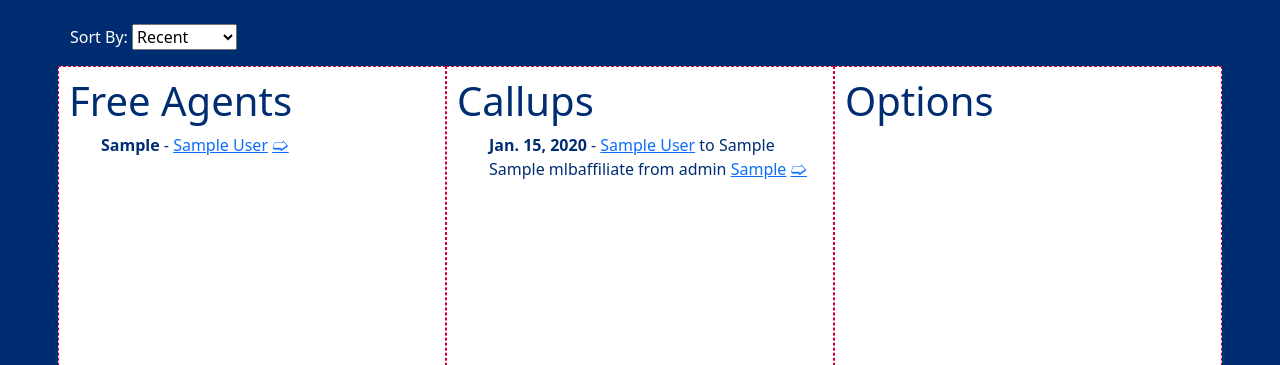
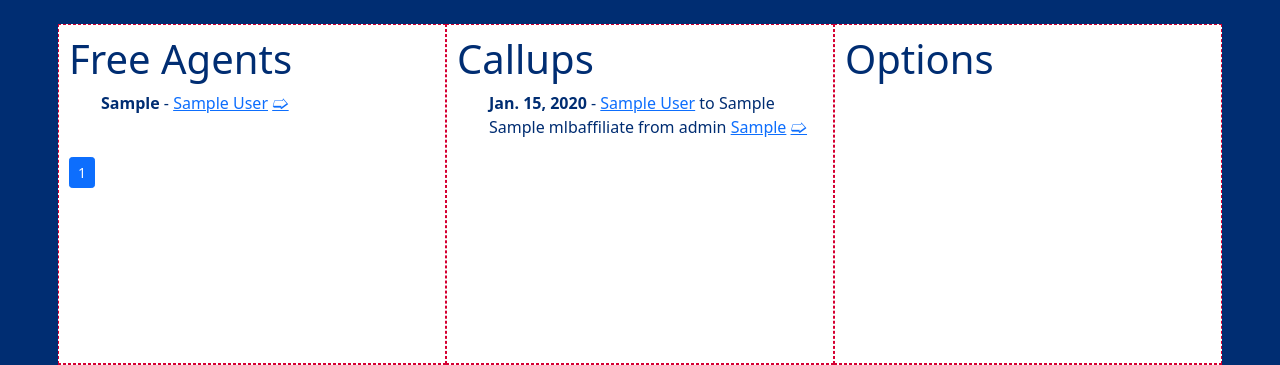
Before and after one commit to starastrology/waiverwire, a Django app: page /wire/ in a window 1280 px wide. Shown: the part 70-435 px from the top of the page. Run offline with Django 3.2, Linux system fonts and the light colour scheme; tables that the repository leaves empty hold one stand-in row (values such as "Sample post").

Commit message:
seventh commit

```diff
--- a/TODO.py
+++ b/TODO.py
@@ -8,7 +8,7 @@
 """
 - Email confirmation
 - Password change via email
-- Sorting comments + transactions
 - 404s
 - CMS
+- Warnings, meta tags
 """
--- a/da_wire/templates/da_wire/container.html
+++ b/da_wire/templates/da_wire/container.html
@@ -1,14 +1,14 @@
 {% load da_wire_extras %}
 <br>
 <div class="container">
-    <form>
+    <!--form>
         Sort By:
         <select>
             <option>Recent</option>
             <option>Approval</option>
             <option>Comments</option>
         </select>
-    </form>
+    </form-->
 {% if position %}
     <h1>{{position.position}}</h1>
     <div class="row">
@@ -43,32 +43,26 @@
     {% if fas %}
         <div class="r col-sm-4">
             <h1>Free Agents</h1>
-    <ul>
-        {% for fa in fas %}
-            <li class="something" id="transaction_{{fa.transaction.tid}}">
-                {% if request.user.is_authenticated %}
-                <div style="display:inline; padding-right: 2px; border-right: 2px solid black;" class="count">{{fa.votes}}</div>
-                <div class="arrows">
-                    <form id="transaction_upvote_{{fa.transaction.tid}}" action="{% url 'transaction_upvote' %}" method="POST">
+            <ul id="ul_fa">
+                {% include 'da_wire/transaction_type/fa.html' %}
+            </ul>
+            <form action="{% url 'pick_page' %}" method="POST" id="fa_form">
+            <input id="fa_index" type="hidden" name="index" value="1" />
+            <input id="fa_transaction_type" name="transaction_type" type="hidden" value="fa" />
             {% csrf_token %}
-                        <input type="hidden" name="tid" value="{{ fa.transaction.tid }}">
-                    </form>
-                    <form id="transaction_downvote_{{fa.transaction.tid}}" action="{% url 'transaction_downvote' %}" method="POST">
-                        {% csrf_token %}
-                        <input type="hidden" name="tid" value="{{ fa.transaction.tid }}">
-                    </form>
-                    <div class="up" onclick="ajax_submit_upvote('{{ fa.transaction.tid }}')"></div>
-                    <div class="down" onclick="ajax_submit_downvote('{{ fa.transaction.tid }}')"></div>
-                </div>
-                {% endif %}
-                <span>
-                <b>{{fa.position}}</b>
-                - <a href="{{fa.bb_ref}}">{{fa.first_name}} {{fa.last_name}}</a>
-                <a href="{% url 'transaction' fa.transaction.tid %}">&#129193;</a>
-                </span>
+            <nav aria-label="...">
+                <ul class="pagination pagination-sm">
+                    <li class="page-item active" aria-current="page" id="fa_1">
+                      <span class="page-link" onclick="pick_page('1', 'fa');">1</span>
+                    </li>
+            {% for i in fas.range %}
+                    <li class="page-item" id="fa_{{i}}">
+                        <span class="page-link" href="#" onclick="pick_page('{{i}}', 'fa');">{{i}}</span>
                     </li>
             {% endfor %}
                 </ul>
+            </nav>
+            </form>
         </div>
     {% endif %}
 
--- a/da_wire/templates/da_wire/index.html
+++ b/da_wire/templates/da_wire/index.html
@@ -78,12 +78,15 @@
         .upvoted{
             opacity: 1;
         }
+        .page-item{
+            cursor: pointer;
+        }
     </style>
-    {% if request.user.is_authenticated %}
     <script
       src="https://code.jquery.com/jquery-3.6.0.min.js"
           integrity="sha256-/xUj+3OJU5yExlq6GSYGSHk7tPXikynS7ogEvDej/m4="
       crossorigin="anonymous"></script>
+     {% if request.user.is_authenticated %}
     <script>
           $(document).ready(function(){
               {% for fa in non_fas %}
@@ -165,12 +168,17 @@
               {% endfor %}
           });
 
+          let cookie = document.cookie
+          let csrfToken = cookie.substring(cookie.indexOf('=') + 1)
           function ajax_submit_upvote(id){
               form = $('#transaction_upvote_'+id);
                   $.ajax({
                     type: "POST",
                     url: "{% url 'transaction_upvote' %}",
                     data: form.serialize(),
+                    headers: {
+                       'X-CSRFToken': csrfToken
+                    },
                     success : function(data) {
                          if (data === "upvote"){
                              $("#transaction_" + id + " .up").addClass('upvoted');
@@ -195,6 +203,9 @@
                     type: "POST",
                     url: "{% url 'transaction_downvote' %}",
                     data: form.serialize(),
+                    headers: {
+                       'X-CSRFToken': csrfToken
+                    },
                     success : function(data) {
                          if (data === "downvote"){
                              $("#transaction_" + id + " .down").addClass('upvoted');
@@ -214,6 +225,22 @@
             }
     </script>
     {% endif %}
+    <script>
+        function pick_page(index, transaction_type){
+            form = $('#' + transaction_type + '_form');
+            form.find('#' + transaction_type + '_index').val(index);
+            $.ajax({
+                    type: "POST",
+                    url: "{% url 'pick_page' %}",
+                    data: form.serialize(),
+                    success : function(data) {
+                         $('#ul_' + transaction_type).html(data);
+                         form.find('.active').removeClass('active');
+                         form.find('#' + transaction_type + '_' +index).addClass('active');
+                     }
+                });
+        }
+    </script>
 </head>
 <body>
     {% include 'da_wire/header.html' %}
--- a/da_wire/templates/da_wire/team.html
+++ b/da_wire/templates/da_wire/team.html
@@ -249,7 +249,9 @@
     <ul>
     {% for player in players %}
 
-        <li>{{player.position }} - <a href="{{player.bb_ref}}" target=_blank>{{ player.first_name }} {{ player.last_name }}</a></li>
+        <li>{{player.position }} - <a href="{{player.bb_ref}}" target=_blank>{{ player.first_name }} {{ player.last_name }}</a>
+             <a href="{% url 'transaction' player.transaction.tid %}">&#129193;</a>
+        </li>
 
     {% endfor %}
     </ul>
--- /dev/null
+++ b/da_wire/templates/da_wire/transaction_type/fa.html
@@ -0,0 +1,37 @@
+{% for fa in fas %}
+<li class="something" id="transaction_{{fa.transaction.tid}}">
+                {% if request.user.is_authenticated %}
+                <div style="display:inline; padding-right: 2px; border-right: 2px solid black;" class="count">{{fa.votes}}</div>
+                <div class="arrows">
+                    <form id="transaction_upvote_{{fa.transaction.tid}}" action="{% url 'transaction_upvote' %}" method="POST">
+                        {% csrf_token %}
+                        <input type="hidden" name="tid" value="{{ fa.transaction.tid }}">
+                    </form>
+                    <form id="transaction_downvote_{{fa.transaction.tid}}" action="{% url 'transaction_downvote' %}" method="POST">
+                        {% csrf_token %}
+                        <input type="hidden" name="tid" value="{{ fa.transaction.tid }}">
+                    </form>
+                    <div class="up" onclick="ajax_submit_upvote('{{ fa.transaction.tid }}')"></div>
+                    <div class="down" onclick="ajax_submit_downvote('{{ fa.transaction.tid }}')"></div>
+                </div>
+                {% endif %}
+                <span>
+                <b>{{fa.position}}</b>
+                - <a href="{{fa.bb_ref}}">{{fa.first_name}} {{fa.last_name}}</a>
+                <a href="{% url 'transaction' fa.transaction.tid %}">&#129193;</a>
+                </span>
+            </li>
+{% endfor %}
+
+<script>
+          $(document).ready(function(){
+              {% for fa in fas %}
+                  {% if fa.user_upvoted == 1 %}
+                         $('#transaction_{{fa.transaction.tid}} .up').addClass('upvoted');
+                  {% elif fa.user_upvoted == -1 %}
+                         $('#transaction_{{fa.transaction.tid}} .down').addClass('upvoted');
+                  {% endif %}
+
+            {% endfor %}
+            });
+            </script>
--- a/da_wire/urls.py
+++ b/da_wire/urls.py
@@ -6,6 +6,7 @@
 
 urlpatterns = [
     path('', views.index, name='index'),
+    path('transaction/<int:tid>', views.transaction, name='transaction'),
     path('register/user', views.register, name='register'),
     path('register', views.register_page, name='register_page'),
     path('changepassword', views.change_password, name='change_password'),
@@ -13,13 +14,13 @@
     path('user/delete', views.delete_account, name='deleteaccount'),
     path('search', views.search, name='search'),
     path('comment', views.comment, name='comment'),
+    path('page', views.pick_page, name='pick_page'),
     path('transactionupvote', views.transaction_upvote, name='transaction_upvote'),
     path('transactiondownvote', views.transaction_downvote, name='transaction_downvote'),
     path('commentupvote', views.comment_upvote, name='comment_upvote'),
     path('commentdownvote', views.comment_downvote, name='comment_downvote'),
     path('login', views.login_view, name='login'),
     path('logout', views.logout_view, name='logout'),
-    path('transaction/<int:tid>', views.transaction, name='transaction'),
     path('position/<str:position>', views.position, name='position'),
     path('<str:level>/<str:name>', views.team, name='team'),
     path('<str:level>', views.league, name='league')
--- a/da_wire/views.py
+++ b/da_wire/views.py
@@ -175,6 +175,29 @@
     from django.urls import reverse
     return redirect(reverse('transaction',  kwargs={'tid': tid}))
 
+
+per_page = 1
+def pick_page(request):
+    index=int(request.POST['index']) - 1
+    # need to check see if upper bound exists
+    lower_bound = index * per_page
+    upper_bound = (index + 1) * per_page
+    fas = Player.objects.filter(is_FA=1).order_by("last_name")[lower_bound:upper_bound]
+    if request.user.is_authenticated:
+        for fa in fas:
+            fa.votes = TransactionVote.objects.filter(is_up=1, transaction=fa.transaction).count() - TransactionVote.objects.filter(is_up=0, transaction=fa.transaction).count()
+            user_upvoted = TransactionVote.objects.filter(transaction=fa.transaction, user=request.user).first()
+            if user_upvoted:
+                if user_upvoted.is_up:
+                    fa.user_upvoted = 1
+                else:
+                    fa.user_upvoted = -1
+            else:
+                fa.user_upvoted = 0
+    from django.template.loader import render_to_string
+    html = render_to_string('da_wire/transaction_type/fa.html', {'fas': fas, 'request': request})
+    return HttpResponse(html)
+
 def index(request):
     mlb_level = Level.objects.filter(level="MLB").first()
     mlbteams = MLBAffiliate.objects.filter(level=mlb_level).order_by('location')
@@ -183,6 +206,10 @@
     options = Option.objects.filter(is_rehab_assignment=0)
     callups = CallUp.objects.all()
     fas = Player.objects.filter(is_FA=1).order_by("last_name")
+    fas_count = fas.count()
+    fas = fas[0:per_page]
+    upper = int(fas_count / per_page) + 1
+    fas.range = range(2, upper)
     trades = Trade.objects.all().order_by("-date")
     injured_list = InjuredList.objects.all().order_by("-date")
     fa_signings = FASignings.objects.filter(is_draftpick=0)
```
Lines whose indentation alone changed are shown as unchanged.
